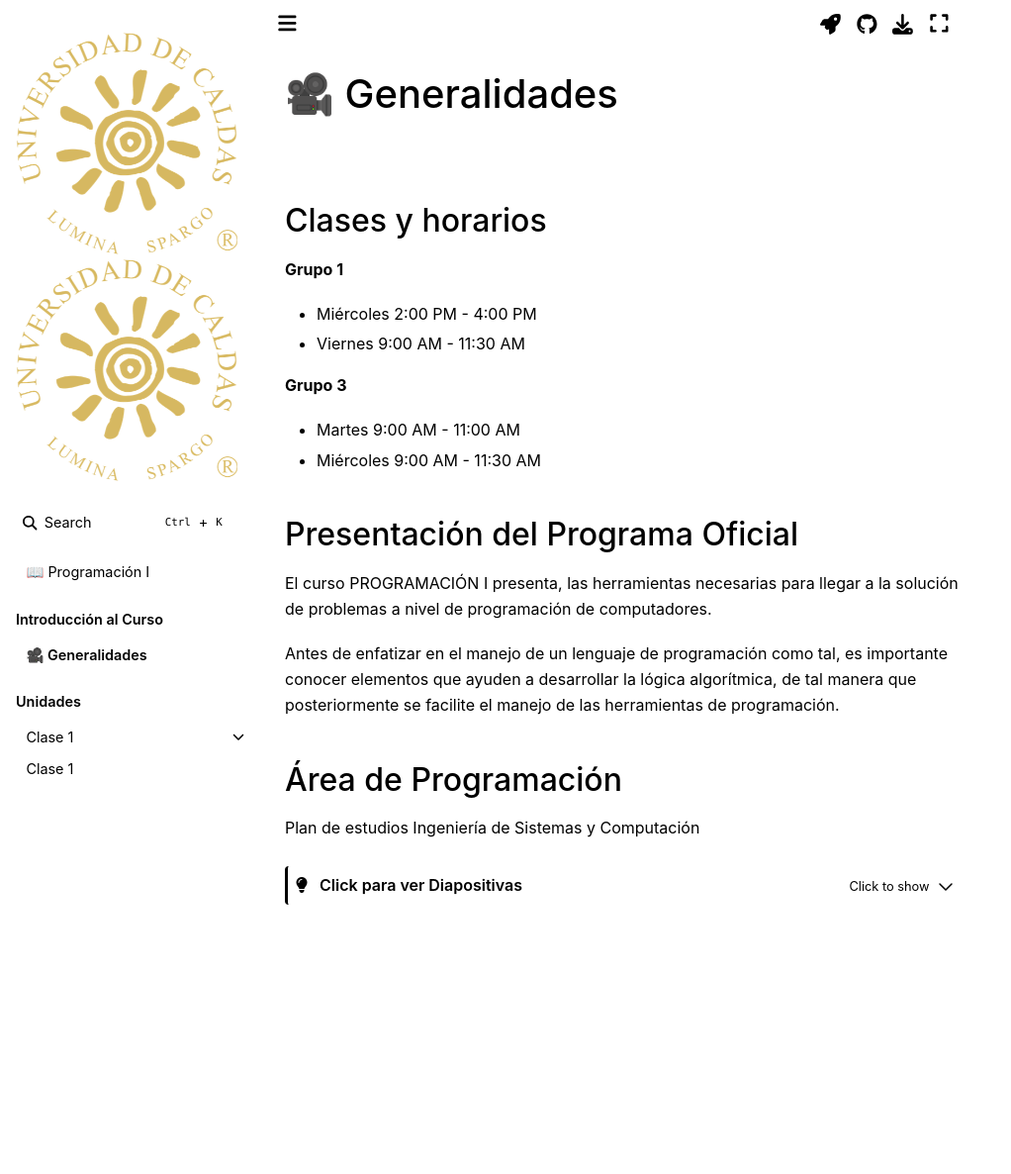
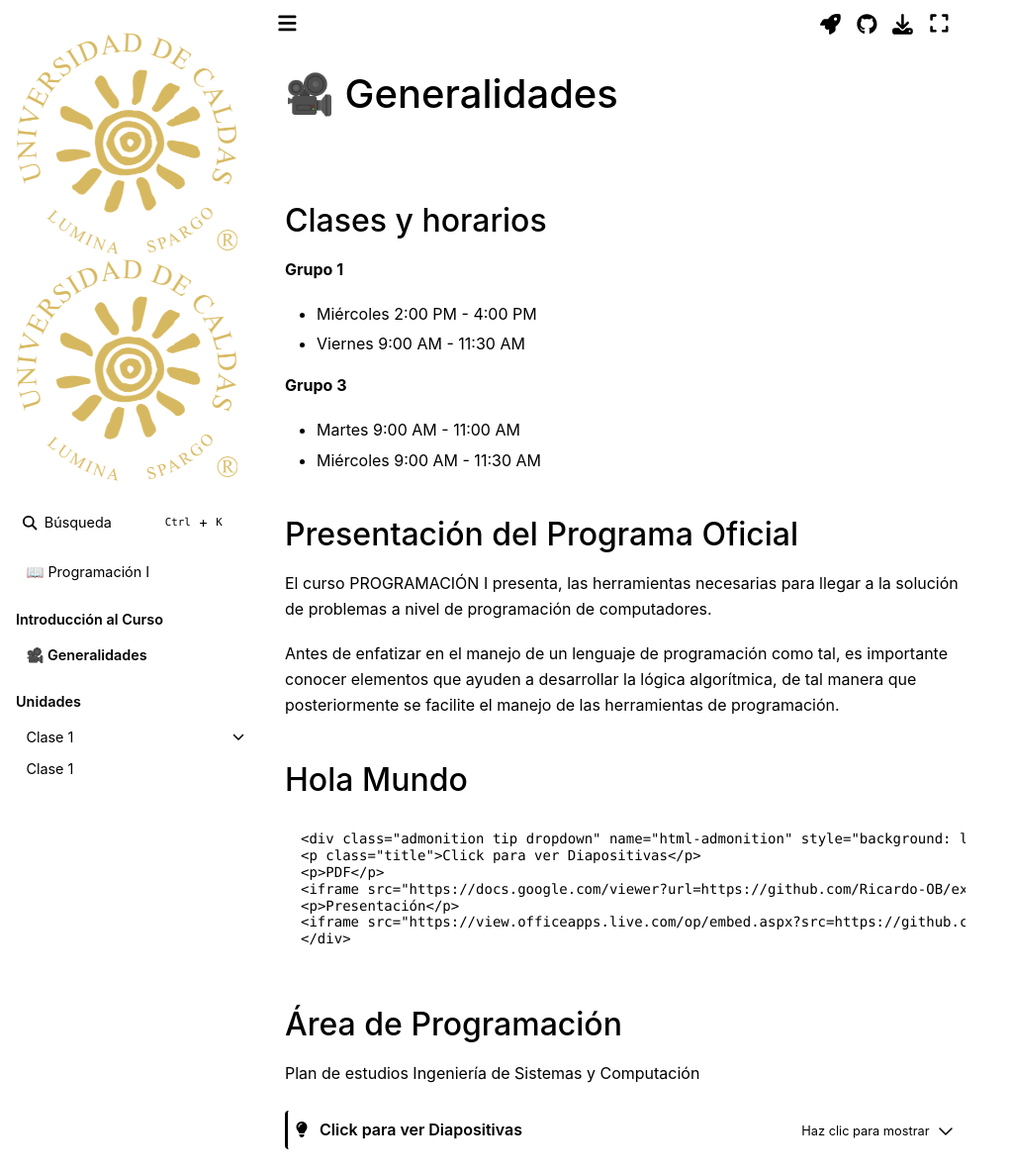
Before and after one commit to BioAITeamLearning/prog1-2023-02-ucaldas, a Jupyter Book: the page built from content/presentacion1.md, in a window 1280 px wide and 1186 px high. Shown: the whole window at 99% size, without its empty margins (0-1022 px from the left). Built offline with Jupyter Book 1.0.4 settings and Sphinx 7.4.7 and the Sphinx Book theme 1.1.4, drawn with Linux system fonts in a browser that asks for light colours.

Commit message:
agregar unidad 1

````diff
--- a/_config.yml
+++ b/_config.yml
@@ -1,28 +1,19 @@
-# Book settings
-# Learn more at https://jupyterbook.org/customize/config.html
-
 title: Curso Programación I
 author: Joshua Bernal & Ricardo Ortega
 logo: content/imgs/logo.png
-year: "2023"
+copyright: "2023"
 
-# Force re-execution of notebooks on each build.
-# See https://jupyterbook.org/content/execute.html
 execute:
-  execute_notebooks: force
+  execute_notebooks: off
 
-# Define the name of the latex output file for PDF builds
 latex:
   latex_documents:
     targetname: book.tex
 
-# Information about where the book exists on the web
 repository:
-  url: https://github.com/BioAITeamLearning/prog1-2023-02-ucaldas  # Online location of your book
-  branch: master  # Which branch of the repository should be used when creating links (optional)
+  url: https://github.com/BioAITeamLearning/prog1-2023-02-ucaldas
+  branch: master
 
-# Add GitHub buttons to your book
-# See https://jupyterbook.org/customize/config.html#add-a-link-to-your-repository
 html:
   use_issues_button: true
   use_repository_button: true
@@ -39,3 +30,7 @@
     - html_admonition
   myst_url_schemes: [mailto, http, https] # URI schemes that will be recognised as external URLs in Markdown links
   myst_dmath_double_inline: true  # Allow display math ($$) within an inline context
+
+sphinx:
+  config:
+    language: es
--- a/content/presentacion1.md
+++ b/content/presentacion1.md
@@ -31,6 +31,18 @@
 El curso PROGRAMACIÓN I presenta, las herramientas necesarias para llegar a la solución de problemas a nivel de programación de computadores.
 
 Antes de enfatizar en el manejo de un lenguaje de programación como tal, es importante conocer elementos que ayuden a desarrollar la lógica algorítmica, de tal manera que posteriormente se facilite el manejo de las herramientas de programación.
+
+## Hola Mundo
+
+```html
+<div class="admonition tip dropdown" name="html-admonition" style="background: lightgreen; padding: 10px">
+<p class="title">Click para ver Diapositivas</p>
+<p>PDF</p>
+<iframe src="https://docs.google.com/viewer?url=https://github.com/Ricardo-OB/exp.prog.1/raw/master/content/resources/clase-1/area-prog.pptx&embedded=true" frameborder="1" width="800" height="500" allowfullscreen="true" mozallowfullscreen="true" webkitallowfullscreen="true"></iframe>
+<p>Presentación</p>
+<iframe src="https://view.officeapps.live.com/op/embed.aspx?src=https://github.com/Ricardo-OB/exp.prog.1/raw/master/content/resources/clase-1/area-prog.pptx" frameborder="1" width="800" height="500" allowfullscreen="true" mozallowfullscreen="true" webkitallowfullscreen="true">
+</div>
+```
 
 ## Área de Programación
 
````
